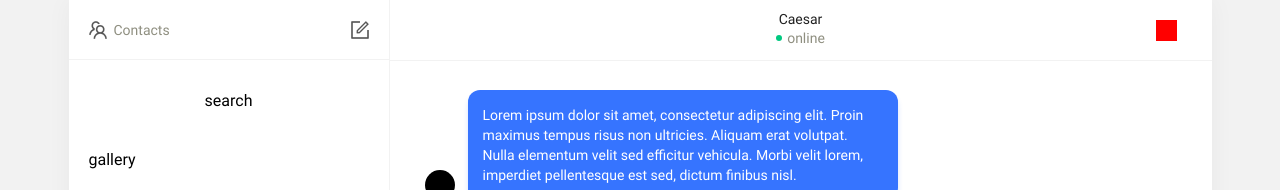
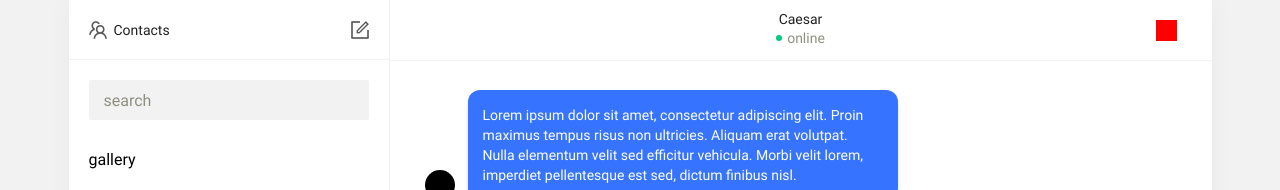
Before and after one commit to mrdimemes/react-chat, a React (Create React App) app in the folder front-end/: page / in a window 1280 px wide. Shown: the top 190 px of the page. Built offline with nearby package versions, Linux system fonts and the light colour scheme.

Commit message:
search component (temporary placeholder)

```diff
--- a/front-end/src/components/contacts/Contacts.jsx
+++ b/front-end/src/components/contacts/Contacts.jsx
@@ -1,4 +1,6 @@
 import React from 'react';
+
+import { Search } from './';
 
 import '../../styles/sass/components/contacts/Contacts.sass';
 
@@ -22,7 +24,7 @@ function Contacts() {
         </div>
       </div>
       <div className='contacts__search'>
-        search
+        <Search />
       </div>
       <div className='contacts__gallery'>
         gallery
--- /dev/null
+++ b/front-end/src/components/contacts/Search.jsx
@@ -0,0 +1,13 @@
+import React from 'react';
+
+import '../../styles/sass/components/contacts/Search.sass';
+
+
+function Search() {
+  return (
+    <div className='search'>search</div>
+  )
+}
+
+
+export default Search;
--- a/front-end/src/components/contacts/index.js
+++ b/front-end/src/components/contacts/index.js
@@ -1 +1,2 @@
 export { default as Contacts } from './Contacts';
+export { default as Search } from './Search';
--- a/front-end/src/components/index.js
+++ b/front-end/src/components/index.js
@@ -12,5 +12,6 @@ export {
 } from './chat';
 
 export {
-  Contacts
+  Contacts,
+  Search
 } from './contacts';
--- a/front-end/src/styles/sass/components/contacts/Contacts.sass
+++ b/front-end/src/styles/sass/components/contacts/Contacts.sass
@@ -26,7 +26,7 @@
   &__popup-text
     font-size: 14px
     line-height: 16px
-    color: colors.$gray
+    color: colors.$dark-gray
 
   &__new-chat
     @include mixins.square(18px)
--- /dev/null
+++ b/front-end/src/styles/sass/components/contacts/Search.sass
@@ -0,0 +1,12 @@
+@use '../../foundation/colors'
+
+
+.search
+  width: 100%
+  height: 40px
+  background-color: colors.$background-color
+  border-radius: 2px
+  color: colors.$gray
+  padding: 0 15px
+  display: flex
+  align-items: center
--- a/front-end/src/styles/sass/foundation/_general.sass
+++ b/front-end/src/styles/sass/foundation/_general.sass
@@ -46,7 +46,7 @@ a
   text-decoration: none
 
 img
-  object-fit: fill
+  object-fit: contain
   width: 100%
   height: 100%
 
```
Also changed, not shown: front-end/src/assets/images/svg/search-icon.svg (added).
